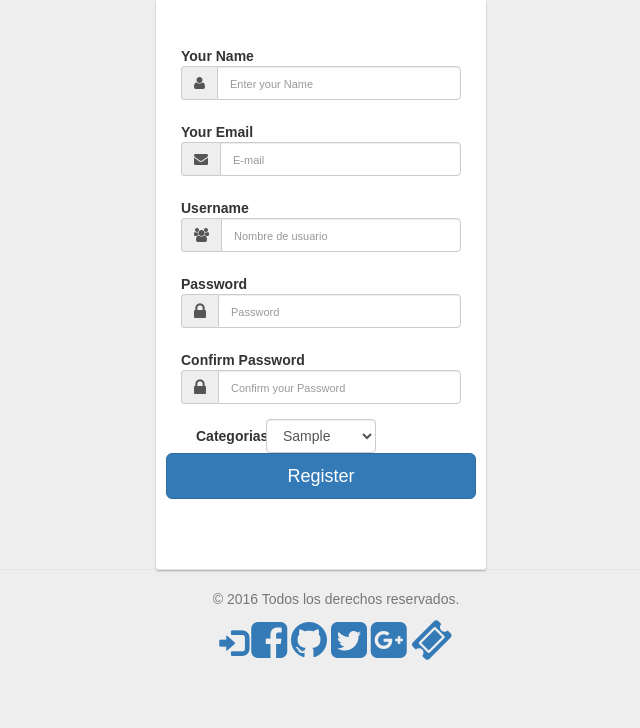
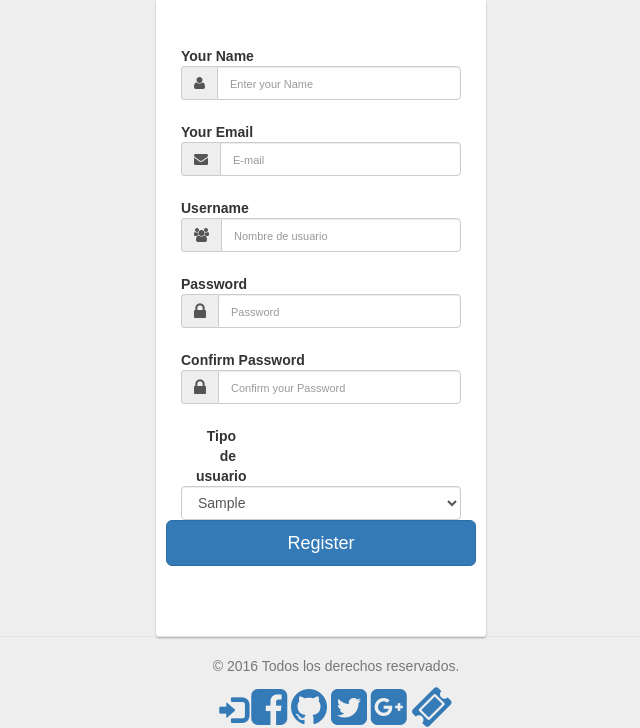
Before and after one commit to PlehmA/aula-virtual, a PHP site: page /new_users.php in a window 1280 px wide. Shown: the part 393-1121 px from the top of the page, without its empty margins (334-974 px from the left). Before the commit the page ends 1053 px from the top, so only its background shows below. Run offline with PHP 8.4, Linux system fonts and the light colour scheme; tables that the repository leaves empty or names only in its code hold one stand-in row (values such as "Sample post"); data that the repository does not hold is empty.

Commit message:
Update new_users.php

```diff
--- a/new_users.php
+++ b/new_users.php
@@ -111,16 +111,16 @@
                                 </div>
                             </div>
                         </div>
-			<div class="form-group">
-               <label class="control-label col-md-3" >Categorias:</label>
-               <div class="col-md-6">
-                 <select class="form-control col-md-6" name="categoria">
+		<div class="form-group">
+               <label class="control-label col-md-3" >Tipo de usuario</label>
+               <div class="cols-sm-2">
+                 <select class="form-control col-sm-10" name="tipousuario">
                   <?php
                   header('Content-Type: text/html;charset=utf-8');
                   include_once 'includes/bdd.php';
                   $con = crearConexion();
                   $con -> set_charset("utf-8");
-                  $sql = "SELECT id_tipo, tipousr FROM tipousuario order by descripcion";
+                  $sql = "SELECT id_tipo, tipousr FROM tipousuario order by tipousr";
                   $result=$con->query($sql);
                   while ($row = mysqli_fetch_assoc($result)) {
                     echo '<option value="'.$row['id_tipo'].'">'.$row['tipousr'].'</option>';
```
